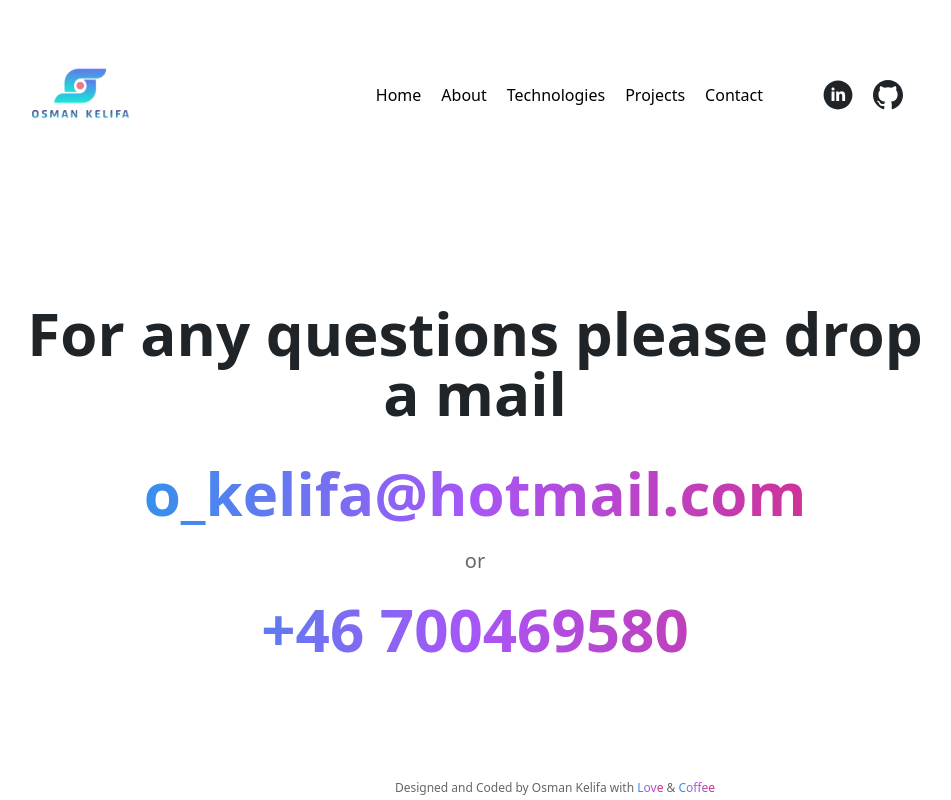
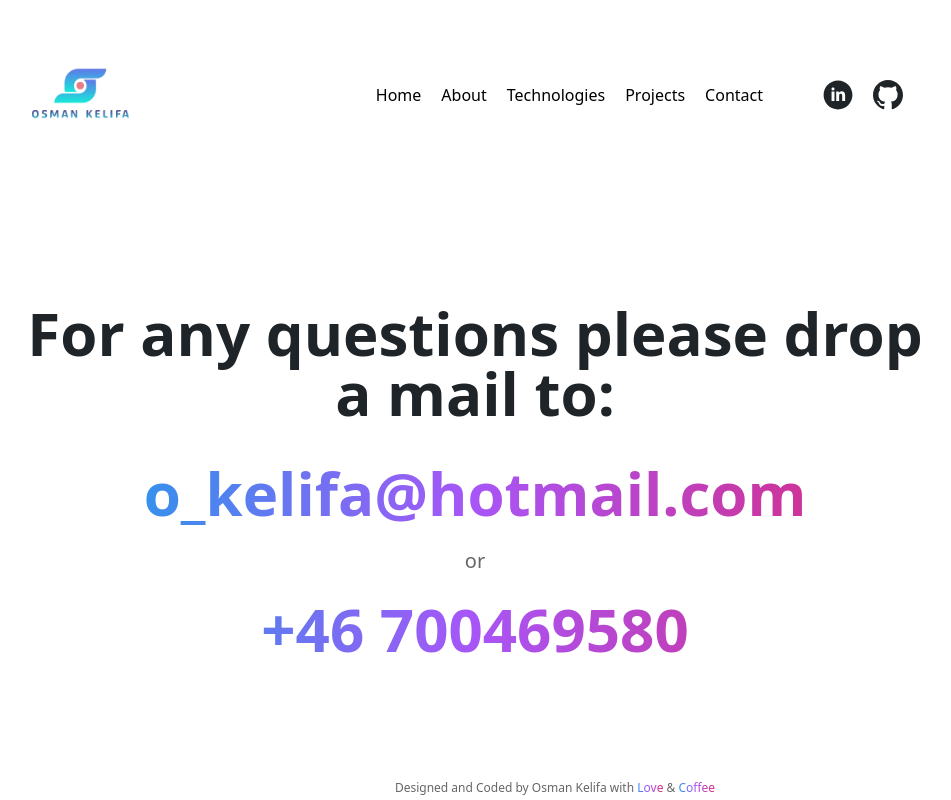
Before and after one commit to osmankelifa/Portfolio-Osman, a React (Create React App) app: page /contact in a window 1280 px wide. Shown: the whole page, without its empty margins (165-1116 px from the left). Built offline with nearby package versions, Linux system fonts and the light colour scheme.

Commit message:
meta-data title change

```diff
--- a/src/Pages/Contact.js
+++ b/src/Pages/Contact.js
@@ -6,7 +6,7 @@ function Contact() {
   return (
     <main className="container mx-auto max-width section">
       <h1 className="text-center text-2xl md:text-3xl lg:text-6xl text-dark-heading dark:text-light-heading font-semibold md:font-bold">
-        For any questions please drop a mail
+        For any questions please drop a mail to:
       </h1>
       <h3 className="text-center text-3xl md:text-4xl lg:text-6xl text-gradient font-semibold md:font-bold pt-5 md:pt-10 md:pb-6">
         <a href={`mailto:${email}`}>{email}</a>
```
